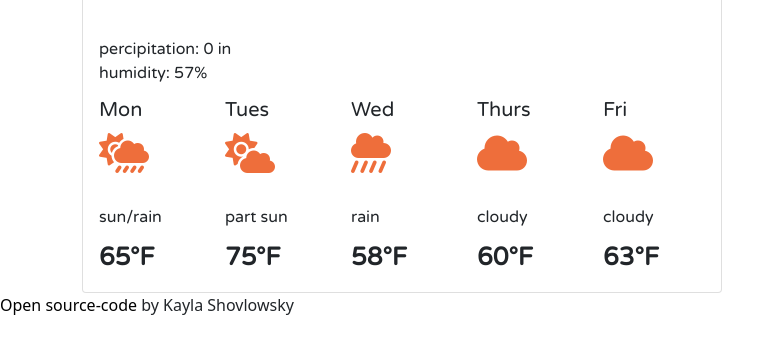
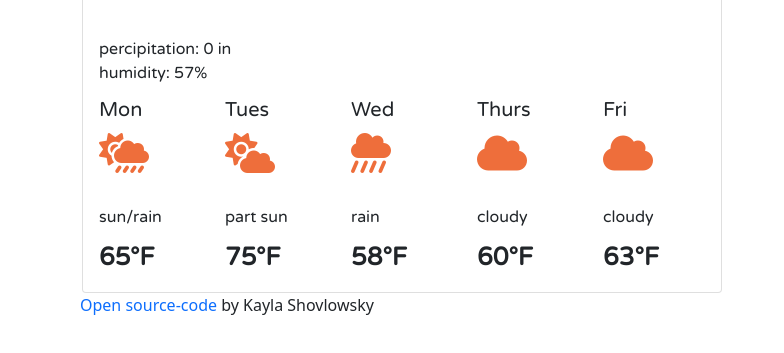
Before and after one commit to kaylashovlowsky/weather-app-project, a plain HTML site: page index.html in a window 1280 px wide. Shown: the part 285-638 px from the top of the page, without its empty margins (0-784 px from the left). Drawn offline with nearby package versions, Linux system fonts and the light colour scheme; a web font is replaced by a local one.

Commit message:
Updated css re: source code

```diff
--- a/index.html
+++ b/index.html
@@ -45,9 +45,7 @@
             </button>
           </form>
           <h1></h1>
-          <h2 id="temperature-display">
-            80°
-          </h2>
+          <h2 id="temperature-display">80°</h2>
           <h3><i class="fas fa-sun sun-icon"></i></h3>
 
           <p id="date-display">Today</p>
@@ -98,11 +96,12 @@
       </div>
     </div>
 
-    <span>
-      <a
-      href="https://github.com/kaylashovlowsky/weather-app-project">
-      Open source-code</a>
-      by Kayla Shovlowsky</span>
+    <span id="source-code">
+      <a href="https://github.com/kaylashovlowsky/weather-app-project">
+        Open source-code</a
+      >
+      by Kayla Shovlowsky
+    </span>
 
     <script src="src/index.js"></script>
   </body>
--- a/src/style.css
+++ b/src/style.css
@@ -1,10 +1,10 @@
 a {
   text-decoration: none;
-  color: black;
 }
 
 a:hover {
   cursor: pointer;
+  color: black;
 }
 
 h1 {
@@ -49,6 +49,10 @@ p {
   background-color: turquoise;
 }
 
+#source-code {
+  padding: 0px 0px 0px 80px;
+}
+
 .weekdays {
   font-size: 20px;
   padding: 10px 0px 0px 0px;
```
